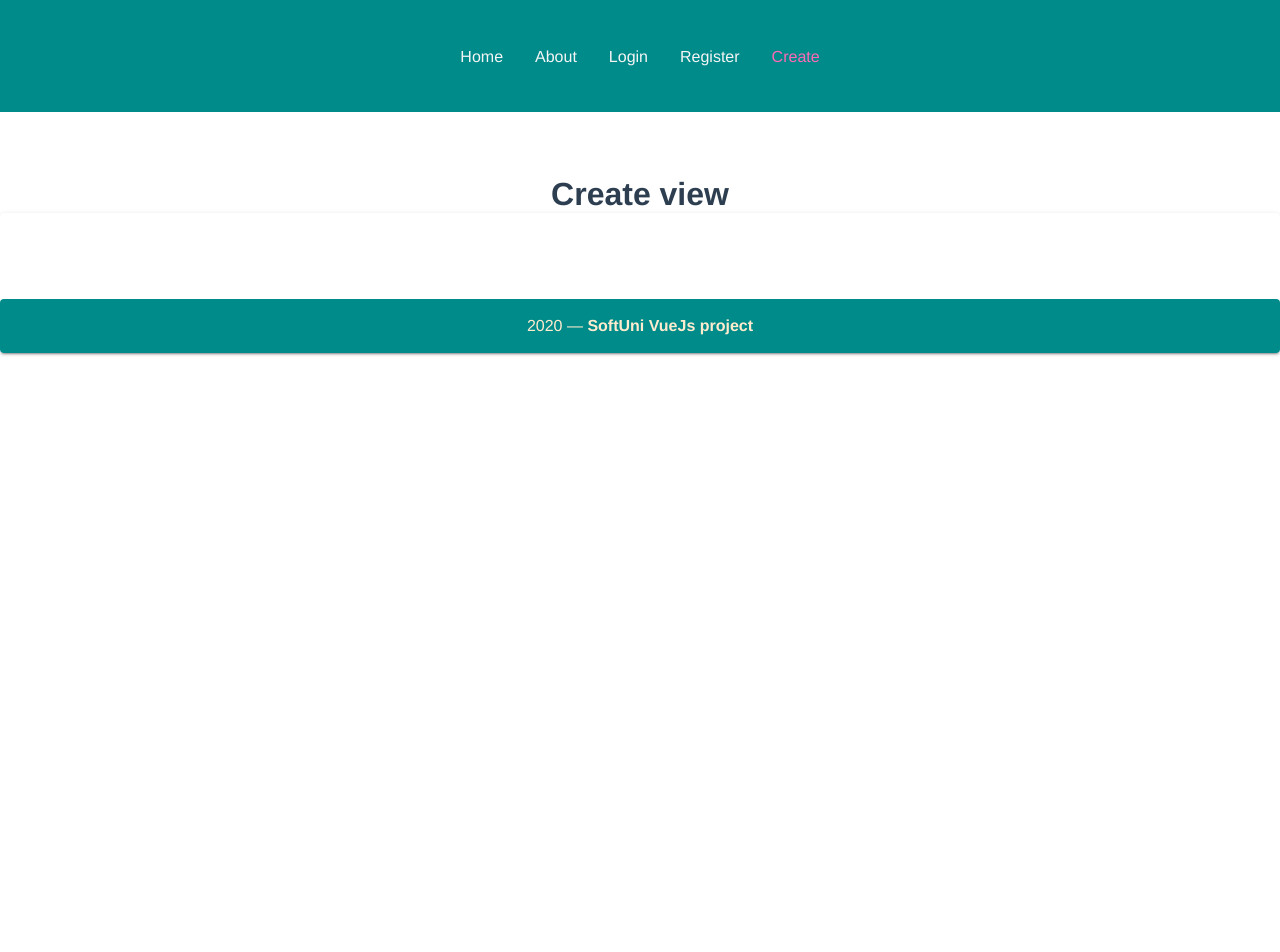
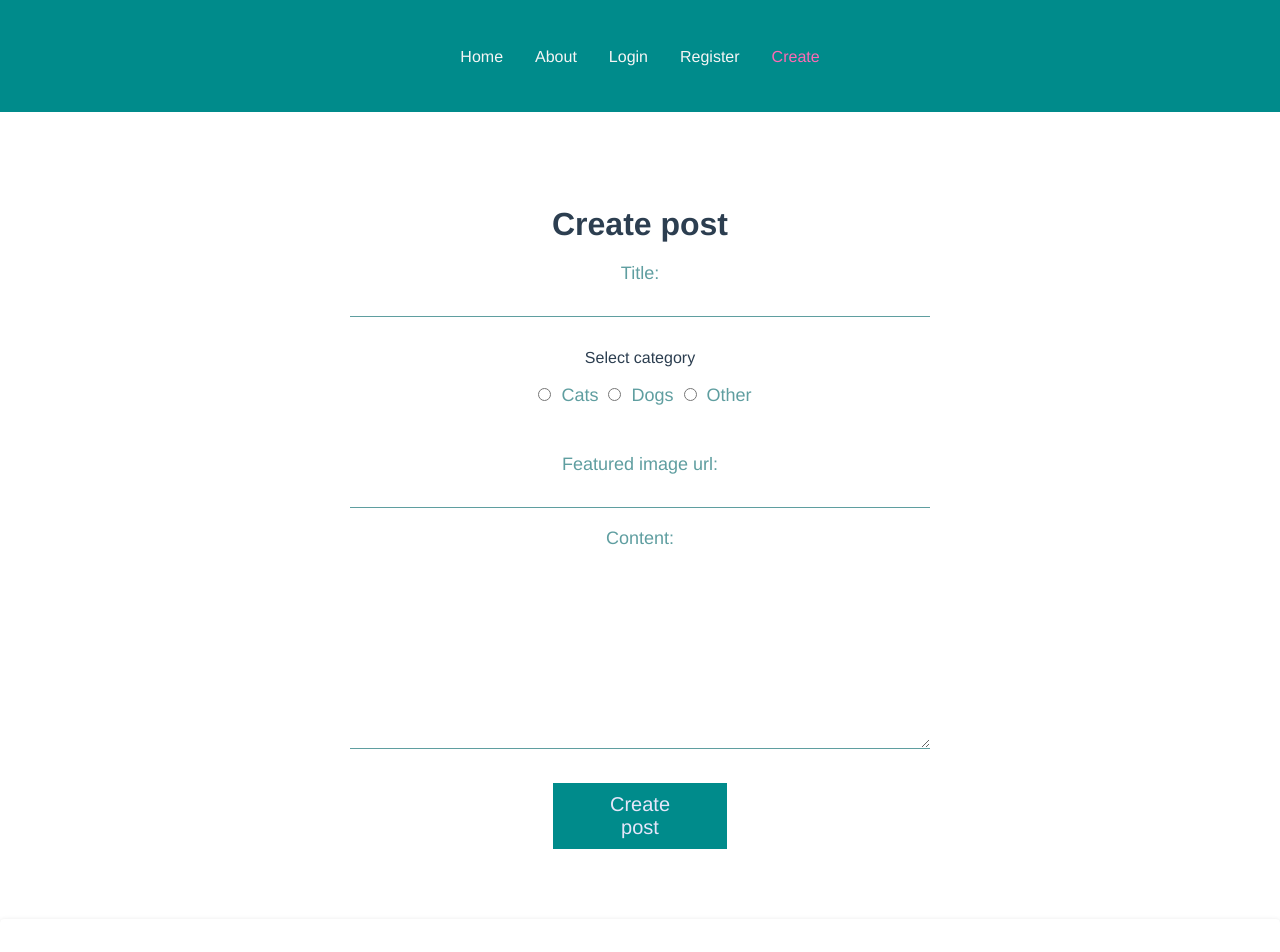
Before and after one commit to VladiSavova/Vue-project, a Vue app: page /create in a window 1280 px wide. Shown: the top 952 px of the page. Before the commit the page ends 800 px from the top, so only its background shows below. Built offline with nearby package versions, Linux system fonts and the light colour scheme.

Commit message:
change forms

```diff
--- a/src/components/Create.vue
+++ b/src/components/Create.vue
@@ -1,18 +1,168 @@
 <template>
-<div>
-    <h1>Create view</h1>
-</div>
+    <div class="wrapper">
+      <div id="topicForm">
+        <h1>Create post</h1>
+        <form @submit.prevent="create">
+          <div class="form-group">
+            <label for="title">Title:</label>
+            <input id="title" type="text" v-model="$v.title.$model" />
+            <template v-if="$v.title.$error">
+              <p class="alert" v-if="!$v.title.required">The title is required</p>
+              <p class="alert" v-else-if="!$v.title.minLength">The title must be min 3 chars</p>
+              <p class="alert" v-else-if="!$v.title.maxLength">The title must be min 64 chars</p>
+            </template>
+          </div>
+
+           <div class="form-group">
+            <p>Select category</p>
+            <input type="radio" id="cats" name="category" value="cats" v-model="category"/>
+            <label class="radio" for="cats">Cats</label>
+            <input type="radio" id="dogs" name="category" value="dogs" v-model="category"/>
+            <label class="radio" for="dogs">Dogs</label>
+            <input type="radio" id="other" name="category" value="other" v-model="category"/>
+            <label class="radio" for="other">Other</label>
+            <template v-if="$v.category.$error">
+              <p class="alert" v-if="!$v.category.required">You must select a category</p>
+            </template>
+          </div>
+
+          <div class="form-group">
+            <label for="imgUrl">Featured image url:</label>
+            <input id="imgUrl" type="url" v-model="$v.imgUrl.$model" />
+            <template v-if="$v.imgUrl.$error">
+              <p class="alert" v-if="!$v.imgUrl.required">The image url is required</p>
+              <p class="alert" v-else-if="!$v.imgUrl.url">Not valid url</p>
+            </template>
+          </div>
+
+          <div class="form-group">
+            <label for="content">Content:</label>
+            <textarea id="content" v-model="$v.content.$model"></textarea>
+            <template v-if="$v.content.$error">
+              <p class="alert" v-if="!$v.content.required">The content is required</p>
+              <p class="alert" v-else-if="!$v.content.minLength">The contet must be min 64 chars</p>
+              <p class="alert" v-else-if="!$v.content.maxLength">The title must be min 2000 chars</p>
+            </template>
+          </div>
+
+          <button :disabled="$v.$invalid">Create post</button>
+        </form>
+      </div>
+    </div>
 </template>
 
 <script>
+import { validationMixin } from "vuelidate";
+import { required, minLength, maxLength, url } from "vuelidate/lib/validators";
 export default {
-    name: 'Create',
+  mixins: [validationMixin],
+  data() {
+    return {
+      title: "",
+      content: "",
+      imgUrl: "",
+      category: ""
+    };
+  },
+
+
+  validations: {
+    title: {
+      required,
+      minLength: minLength(3),
+      maxLength: maxLength(64)
+    },
+    content: {
+      required,
+      minLength: minLength(64),
+      maxLength: maxLength(2000)
+    },
+    imgUrl: {
+      required,
+      url
+    },
+    category: {
+      required
+    }
+  }
+};
+</script>
+
+<style scoped>
+#topicForm {
+  width: 50%;
+  margin: 30px auto;
+  background-color: white;
+  padding: 30px;
+}
+input {
+  width: 100%;
+  padding: 7px 0;
+  margin: 0;
+  display: inline-block;
+  border: none;
+  border-bottom: 1px solid cadetblue;
+}
+input[type="radio"] {
+  width: auto;
+  margin: 0 10px;
+  display: inline-block;
+}
+textarea {
+  width: 100%;
+  height: 200px;
+  padding: 7px 0;
+  margin: 0;
+  display: inline-block;
+  border: none;
+  border-bottom: 1px solid cadetblue;
+}
+
+label {
+  display: inline-block;
+  font-size: 18px;
+  color:cadetblue;
+  cursor: pointer;
+}
+button {
+  width: 30%;
+  margin: 10px 0;
+  padding: 10px 40px;
+  border: 2px solid dodgerblue;
+  display: inline-block;
+  background-color:darkcyan ;
+  color:lavender;
+  font-size: 20px;
+  /* cursor: pointer; */
+}
+button:disabled {
+  border: none;
+  background-color:darkcyan ;
+  color:lavender;
 
 }
-
-</script>
-
-<!-- Add "scoped" attribute to limit CSS to this component only -->
-<style scoped>
-
+.alert {
+  color: red;
+  padding: 0;
+  margin: 0 0 12px 0;
+  font-size: 1em;
+  margin-top: 0.6em;
+}
+.form-group {
+  margin: 20px 0;
+}
+a {
+  text-decoration: none;
+  color: #42b983;
+}
+h1 {
+  text-align: center;
+}
+#topicForm > form > div:nth-child(2) > p {
+  margin-bottom: 1.1em;
+  margin-top: 2em;
+}
+#topicForm > form > div:nth-child(3) {
+  margin-top: 3em;
+}
 </style>
--- a/src/components/authentication/Login.vue
+++ b/src/components/authentication/Login.vue
@@ -1,65 +1,135 @@
 <template>
-<div>
-    <h1>Login</h1>
-    <form @submit.prevent="submitHandler">
+  <div id="regForm" class="wrapper">
+    <h1> Login </h1>
+    <form @submit.prevent="login">
+
       <div class="form-group">
         <label for="username">Username</label>
-      <input id="username" v-model="username" @blur="$v.username.$touch" />
+        <input id="username" type="text" v-model="$v.username.$model" />
         <template v-if="$v.username.$error">
-        <div v-if="!$v.username.required">Username is required!</div>
-        <div v-if="!$v.username.minLength">Username should be more than 3 symboils!</div>
+          <p class="alert" v-if="!$v.username.required">The username is required</p>
+          <p class="alert" v-else-if="!$v.username.minLength">The username must be min 3 chars</p>
         </template>
       </div>
+
       <div class="form-group">
         <label for="password">Password</label>
-      <input id="password" type="password" v-model="password" @blur="$v.password.$touch" />
+        <input id="password" type="password" v-model="$v.password.$model" />
         <template v-if="$v.password.$error">
-        <div v-if="!$v.password.required">Password is required!</div>
-        <div v-if="!$v.password.minLength">Password should be more than 8 symboils!</div>
+          <p class="alert" v-if="!$v.password.required">The password is required</p>
+          <p class="alert" v-else-if="!$v.password.minLength">Password must be minimum 6 symbols</p>
+          <p class="alert" v-else-if="!$v.password.maxLength">Password must be maximum 16 symbols</p>
         </template>
       </div>
-    <button>register</button>
+
+      <button :disabled="$v.$invalid">Login</button>
     </form>
   </div>
 </template>
 
 <script>
-import { validationMixin } from 'vuelidate';
-import { required, minLength } from 'vuelidate/lib/validators';
+import { validationMixin } from "vuelidate";
+import {
+  required,
+  minLength,
+  maxLength,
+} from "vuelidate/lib/validators";
 
 export default {
   mixins: [validationMixin],
-    name: 'Login',
   data() {
-        return{
-            username: '',
-            password: '',
-        }
+    return {
+      username: "",
+      password: "",
+
+    };
   },
+
   validations: {
     username: {
       required,
-            minLength: minLength(5)
+      minLength: minLength(3)
     },
     password: {
       required,
-            inLength: minLength(8)
+      minLength: minLength(8),
+      maxLength: maxLength(16)
     },
-    },
-    methods: {
-        submitHandler() {
-      this.$v.$touch();
-      if (this.$v.$invalid) { return; }
-      console.log('Form was submitted!');
-    },
+
   }
+};
+</script>
+
+<style scoped>
+
+#regForm {
+  width: 50%;
+  margin-top: 30px;
+  background-color: white;
+  padding: 30px;
+  margin-left: 25%;
+}
+input {
+  width: 100%;
+  padding: 7px 0;
+  margin: 0;
+  display: inline-block;
+  border: none;
+  border-bottom: 1px solid cadetblue;
+}
+input[type="radio"] {
+  width: auto;
+  margin: 0 10px;
+  display: inline-block;
+}
+textarea {
+  width: 100%;
+  height: 200px;
+  padding: 7px 0;
+  margin: 0;
+  display: inline-block;
+  border: none;
+  border-bottom: 1px solid cadetblue;
 }
 
-</script>
+label {
+  display: inline-block;
+  font-size: 18px;
+  color:cadetblue;
+  cursor: pointer;
+}
+button {
+  width: 30%;
+  margin: 10px 0;
+  padding: 10px 40px;
+  border: 2px solid dodgerblue;
+  display: inline-block;
+  background-color:darkcyan ;
+  color:lavender;
+  font-size: 20px;
+  /* cursor: pointer; */
+}
+button:disabled {
+  border: none;
+  background-color:darkcyan ;
+  color:lavender;
 
-<!-- Add "scoped" attribute to limit CSS to this component only -->
-<style scoped>
-.form-gruop {
-    margin: 1.5em;
+}
+.alert {
+  color: red;
+  padding: 0;
+  margin: 0 0 12px 0;
+  font-size: 1em;
+  margin-top: 0.6em;
+}
+.form-group {
+  margin: 20px 0;
+}
+a {
+  text-decoration: none;
+  color: #42b983;
+}
+h1 {
+  text-align: center;
 }
 </style>
--- a/src/components/authentication/Register.vue
+++ b/src/components/authentication/Register.vue
@@ -1,64 +1,153 @@
 <template>
-<div>
-        <h1>Register</h1>
-    <form @submit.prevent="submitHandler">
+  <div id="regForm" class="wrapper">
+    <h1> Register </h1>
+    <form @submit.prevent="register">
+
+      <div class="form-group">
+        <label for="email">Email</label>
+        <input id="email" type="email" v-model="$v.email.$model" />
+        <template v-if="$v.email.$error">
+          <p class="alert" v-if="!$v.email.required">The email is required</p>
+          <p class="alert" v-else-if="!$v.email.email">Not valid email</p>
+        </template>
+      </div>
+
       <div class="form-group">
         <label for="username">Username</label>
-      <input id="username" v-model="username" @blur="$v.username.$touch" />
+        <input id="username" type="text" v-model="$v.username.$model" />
         <template v-if="$v.username.$error">
-        <div v-if="!$v.username.required">Username is required!</div>
-        <div v-if="!$v.username.minLength">Username should be more than 3 symboils!</div>
+          <p class="alert" v-if="!$v.username.required">The username is required</p>
+          <p class="alert" v-else-if="!$v.username.minLength">The username must be min 3 chars</p>
         </template>
       </div>
+
       <div class="form-group">
         <label for="password">Password</label>
-      <input id="password" type="password" v-model="password" @blur="$v.password.$touch" />
+        <input id="password" type="password" v-model="$v.password.$model" />
         <template v-if="$v.password.$error">
-        <div v-if="!$v.password.required">Password is required!</div>
-        <div v-if="!$v.password.minLength">Password should be more than 8 symboils!</div>
+          <p class="alert" v-if="!$v.password.required">The password is required</p>
+          <p class="alert" v-else-if="!$v.password.minLength">Password must be minimum 6 symbols</p>
+          <p class="alert" v-else-if="!$v.password.maxLength">Password must be maximum 16 symbols</p>
         </template>
       </div>
-    <button>register</button>
+
+      <button :disabled="$v.$invalid">Register</button>
     </form>
+    <p>
+      <router-link to="/login">You have account? Login now</router-link>
+    </p>
   </div>
 </template>
 
 <script>
-import { validationMixin } from 'vuelidate';
-import { required, minLength } from 'vuelidate/lib/validators';
+import { validationMixin } from "vuelidate";
+import {
+  required,
+  minLength,
+  maxLength,
+  email
+} from "vuelidate/lib/validators";
 
 export default {
   mixins: [validationMixin],
-    name: 'Register',
   data() {
-        return{
-            username: '',
-            password: '',
-        }
+    return {
+      username: "",
+      email: "",
+      password: "",
+
+    };
   },
+
   validations: {
     username: {
       required,
-            minLength: minLength(5)
+      minLength: minLength(3)
+    },
+    email: {
+      required,
+      email
     },
     password: {
       required,
-            inLength: minLength(8)
+      minLength: minLength(8),
+      maxLength: maxLength(16)
     },
-    },
-    methods: {
-        submitHandler() {
-      this.$v.$touch();
-      if (this.$v.$invalid) { return; }
-      console.log('Form was submitted!');
-    },
+
+  }
+};
+</script>
+
+<style scoped>
+
+#regForm {
+  width: 50%;
+  margin-top: 30px;
+  background-color: white;
+  padding: 30px;
+  margin-left: 25%;
+}
+input {
+  width: 100%;
+  padding: 7px 0;
+  margin: 0;
+  display: inline-block;
+  border: none;
+  border-bottom: 1px solid cadetblue;
+}
+input[type="radio"] {
+  width: auto;
+  margin: 0 10px;
+  display: inline-block;
+}
+textarea {
+  width: 100%;
+  height: 200px;
+  padding: 7px 0;
+  margin: 0;
+  display: inline-block;
+  border: none;
+  border-bottom: 1px solid cadetblue;
 }
 
+label {
+  display: inline-block;
+  font-size: 18px;
+  color:cadetblue;
+  cursor: pointer;
 }
+button {
+  width: 30%;
+  margin: 10px 0;
+  padding: 10px 40px;
+  border: 2px solid dodgerblue;
+  display: inline-block;
+  background-color:darkcyan ;
+  color:lavender;
+  font-size: 20px;
+  /* cursor: pointer; */
+}
+button:disabled {
+  border: none;
+  background-color:darkcyan ;
+  color:lavender;
 
-</script>
-
-<!-- Add "scoped" attribute to limit CSS to this component only -->
-<style scoped>
-
+}
+.alert {
+  color: red;
+  padding: 0;
+  margin: 0 0 12px 0;
+  font-size: 1em;
+  margin-top: 0.6em;
+}
+.form-group {
+  margin: 20px 0;
+}
+a {
+  text-decoration: none;
+  color: #42b983;
+}
+h1 {
+  text-align: center;
+}
 </style>
--- a/src/plugins/router.js
+++ b/src/plugins/router.js
@@ -8,6 +8,7 @@ import Register from '@/components/authentication/Register.vue';
 import Create from '@/components/Create.vue';
 
 const routes =  [
+    { path: '/', component: Home },
     { path: '/home', component: Home },
     { path: '/about', component: About },
     { path: '/login', component: Login },
```
Also changed, not shown: src/components/shared/Footer.vue (+9 -0 lines). Lines whose indentation alone changed are shown as unchanged.
